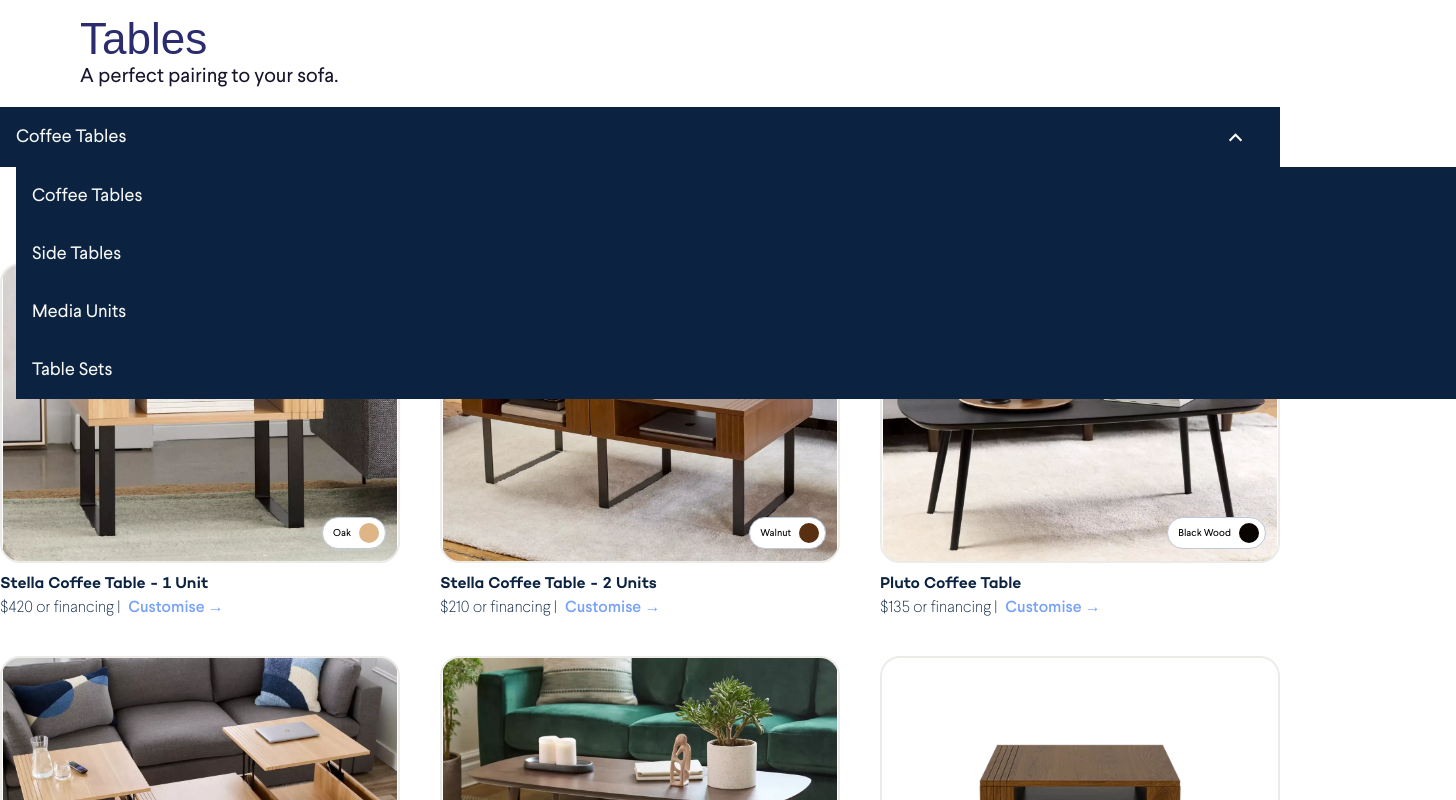
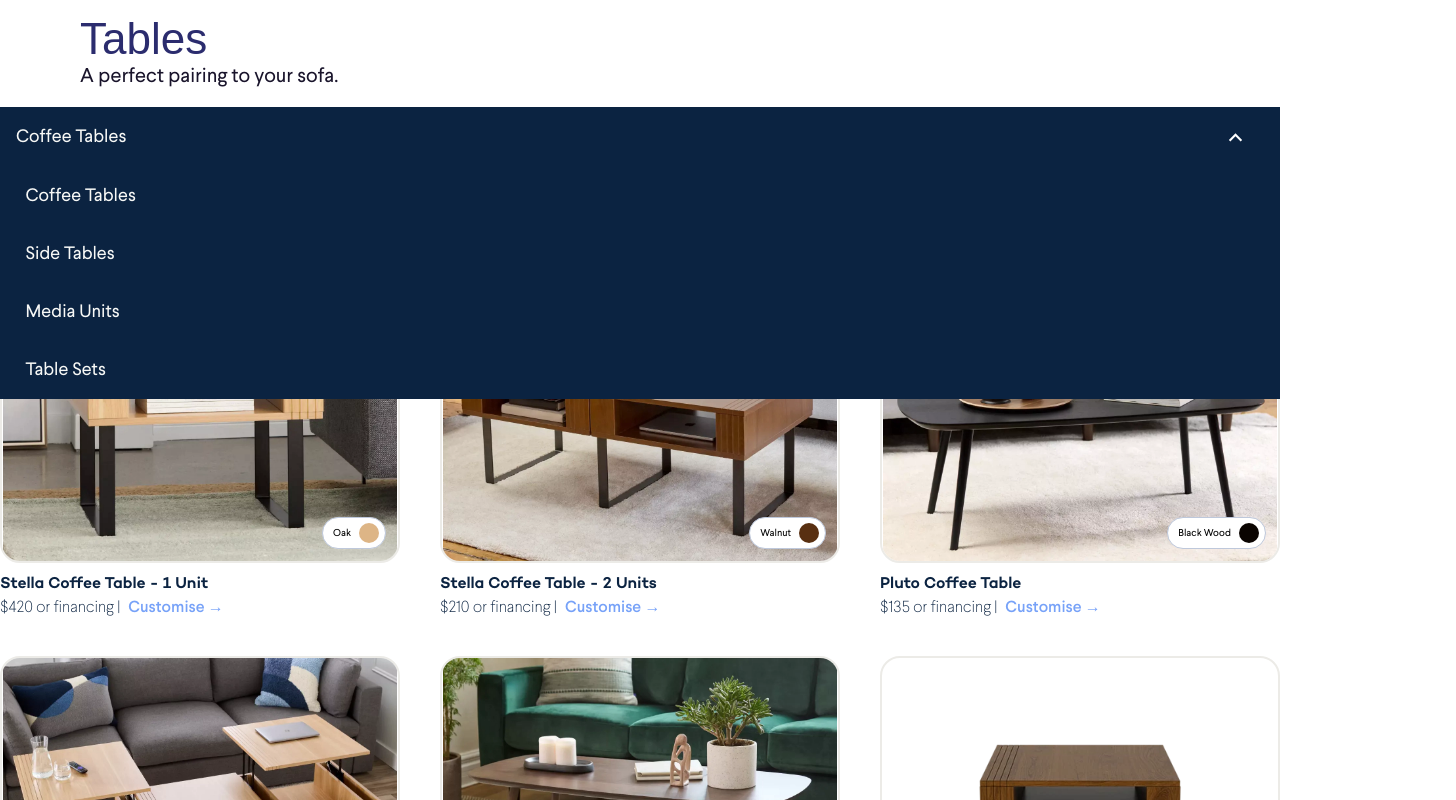
Before and after one commit to MikeJakuszewski/Frontend-UI-C, a Next.js app: page / in a window 1280 px wide. Both pictures are taken after a click on the icon 1235 px from the left and 137 px from the top of the page. Shown: the top 800 px of the page, 1456 px wide, since content can reach past the window. Built offline with nearby package versions, Linux system fonts and the light colour scheme; a web font is replaced by a local one.

Commit message:
added README.md details

```diff
--- a/app/Components/Dropdown.jsx
+++ b/app/Components/Dropdown.jsx
@@ -1,10 +1,15 @@
-import Wrapper from "../assets/Wrappers/DropdownPage";
-
-const Dropdown = () => {
+const Dropdown = ({ allCozyTables }) => {
   return (
-    <Wrapper>
-      <a href="#">Test</a>
-    </Wrapper>
+    <div className="dropdown responsive">
+      {allCozyTables.map((title, i) => (
+        <div key={i} className="text-white">
+          {" "}
+          <a href={`#${title.id}`} key={title.title}>
+            {title.title}
+          </a>
+        </div>
+      ))}
+    </div>
   );
 };
 export default Dropdown;
--- a/app/Components/Navbar.jsx
+++ b/app/Components/Navbar.jsx
@@ -47,16 +47,7 @@ const Navbar = () => {
                 size={25}
                 onClick={() => setIsDropdownOpen(!isDropdownOpen)}
               />
-              <div className="dropdown responsive">
-                {allCozyTables.map((title) => (
-                  <div className="text-white">
-                    {" "}
-                    <a href={`#${title.id}`} key={title.title}>
-                      {title.title}
-                    </a>
-                  </div>
-                ))}
-              </div>
+              <Dropdown allCozyTables={allCozyTables} />
             </>
           ) : (
             <RiArrowDownSLine
--- a/app/assets/Wrappers/NavbarPage.jsx
+++ b/app/assets/Wrappers/NavbarPage.jsx
@@ -62,6 +62,12 @@ const Wrapper = styled.div`
       border-radius: 4px;
       padding: 0;
       margin: 0;
+      right: 0.5px;
+      div {
+        padding: 20px 32px 20px 26px;
+        width: 100%;
+        display: block;
+      }
     }
   }
   @media (max-width: 768px) {
```
Also changed, not shown: 1 other file (tests, documents, lock files or other folders).
